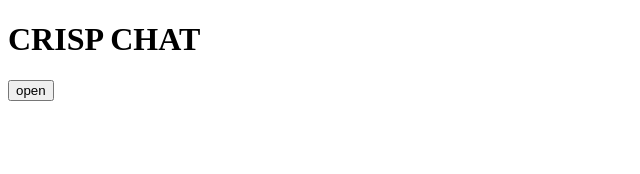
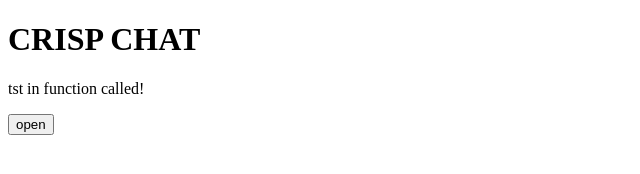
Before and after one commit to safeamiiir/crisp, a plain HTML site: page index.html in a window 1280 px wide. Both pictures are taken after a click on the button "open". Shown: the whole page, without its empty margins (0-640 px from the left). Drawn offline with Linux system fonts and the light colour scheme.

Commit message:
continue with app

```diff
--- a/index.html
+++ b/index.html
@@ -32,16 +32,28 @@
                 })()
         }
     </script> -->
+
+    <!-- 0747e0db-00f3-4e3c-b5b1-36c1a2a532b6 -->
+
     <script type="text/javascript">
+      let crisp_id;
+      function handleOpen(token) {
+        document.getElementById(
+          'token'
+        ).innerHTML = `${token} in function called!`;
+        // $crisp.push(['do', 'chat:open']);
+        crisp_id = token;
+        return 'ret';
+      }
+      window.CRISP_WEBSITE_ID = crisp_id;
       window.$crisp = [];
-      window.CRISP_WEBSITE_ID = '0747e0db-00f3-4e3c-b5b1-36c1a2a532b6';
       (function () {
         d = document;
         s = d.createElement('script');
         s.src = 'https://client.crisp.chat/l.js';
         s.async = 1;
         d.getElementsByTagName('head')[0].appendChild(s);
-        $crisp.push(['do', 'chat:open']);
+        // $crisp.push(['do', 'chat:open']);
         $crisp.push([
           'on',
           'chat:closed',
@@ -50,16 +62,20 @@
             interface.handleClose();
           },
         ]);
+        // $crisp.push([
+        //   'on',
+        //   'chat:opened',
+        //   () => {
+        //     console.log('loaded!');
+        //   },
+        // ]);
       })();
-
-      function handleOpen() {
-        $crisp.push(['do', 'chat:open']);
-      }
     </script>
   </head>
 
   <body>
     <h1>CRISP CHAT</h1>
-    <button onclick="handleOpen()">open</button>
+    <p id="token">...</p>
+    <button onclick="handleOpen('tst')">open</button>
   </body>
 </html>
```
